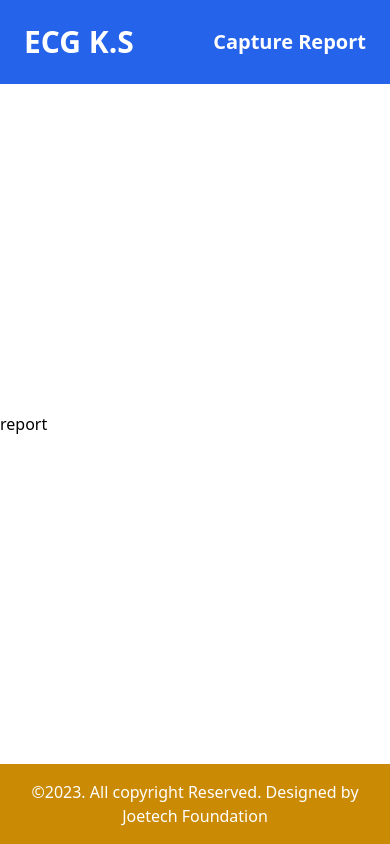
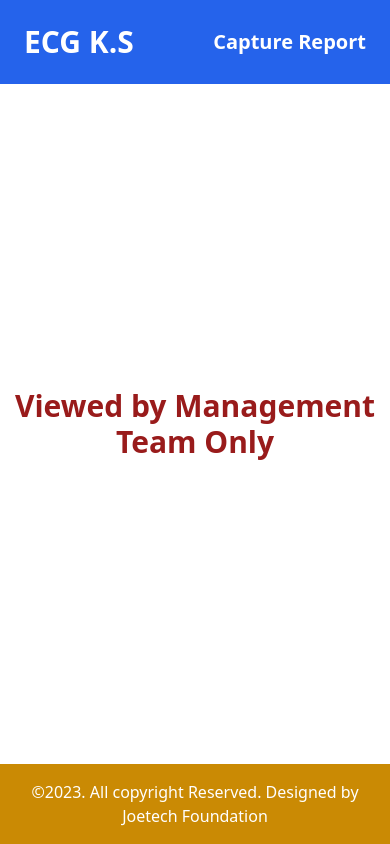
Before and after one commit to Joseph-Omari/ecgreport, a Next.js app: page /report in a window 390 px wide. Built offline with nearby package versions, Linux system fonts and the light colour scheme.

Commit message:
version 1.14

```diff
--- a/src/app/report/page.jsx
+++ b/src/app/report/page.jsx
@@ -1,5 +1,29 @@
 import React from "react";
 
+const getData = async () => {
+  try {
+    const res = await fetch(
+      "https://ecgreport-joseph-omari.vercel.app/api/Field",
+      {
+        cache: "no-store",
+      }
+    );
+    if (!res.ok) {
+      throw new Error("Failed to fetch meters");
+    }
+    return res.json();
+  } catch (error) {
+    console.log("Error loading meters: ", error);
+  }
+};
+
 export default function report() {
-  return <div>report</div>;
+  return (
+    <div>
+      <div className="md:hidden h-[70vh] flex justify-center items-center text-red-800 text-3xl font-bold text-center">
+        <h1>Viewed by Management Team Only</h1>
+      </div>
+
+    </div>
+  );
 }
```
